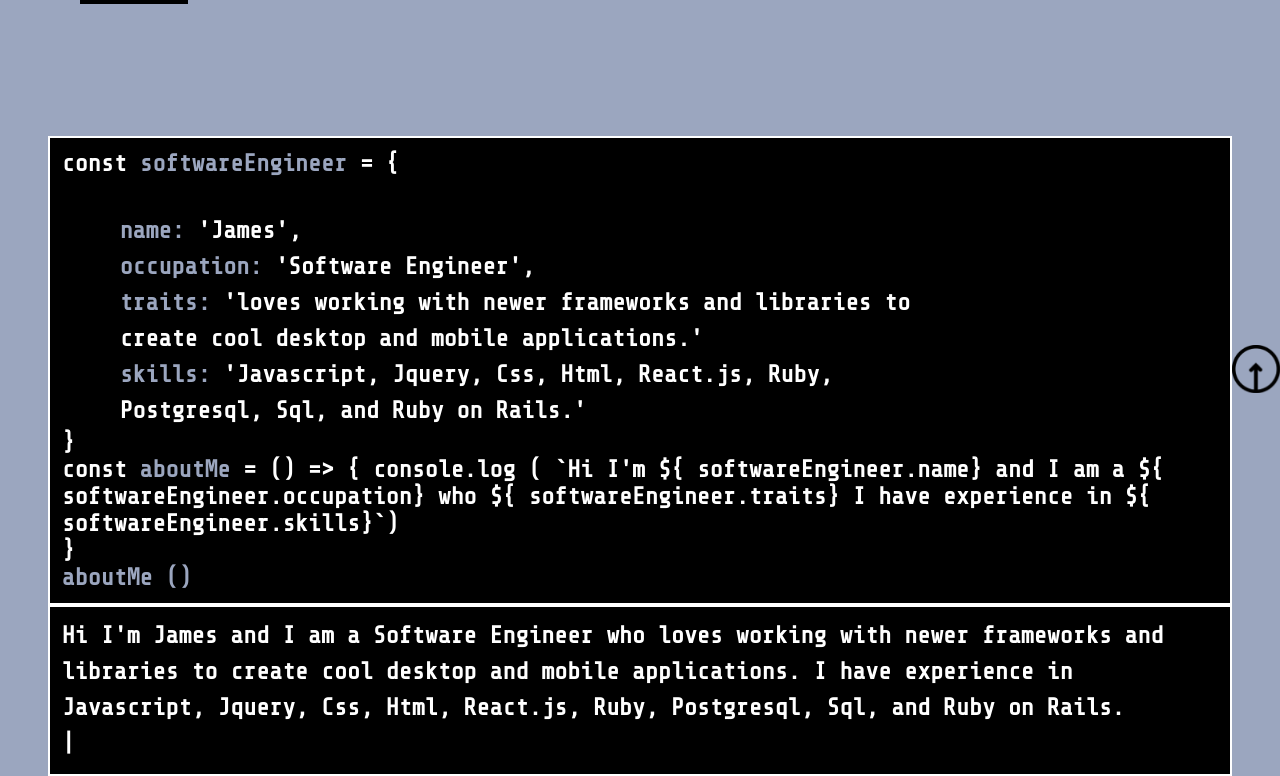
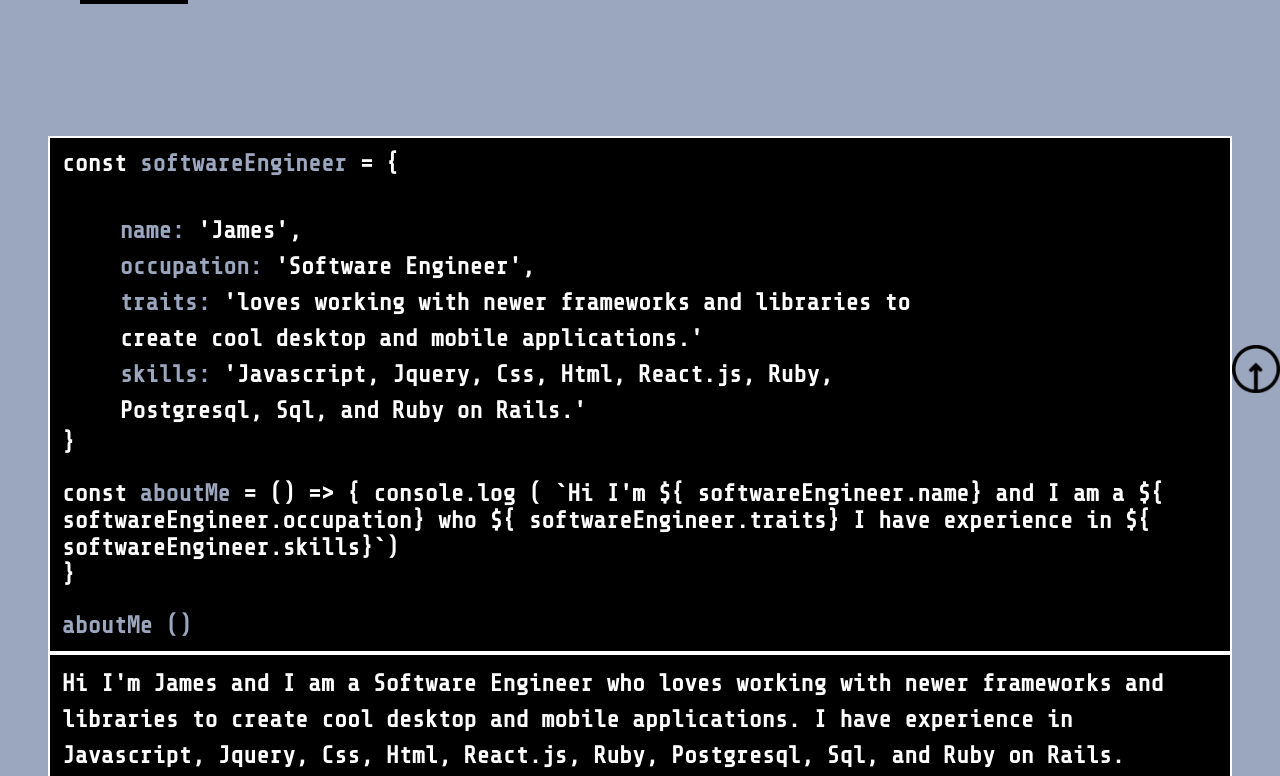
Before and after one commit to jimernest90/james-portfolio, a React (Create React App) app: page / in a window 1280 px wide. Shown: the part 407-1183 px from the top of the page. Built offline with nearby package versions, Linux system fonts and the light colour scheme.

Commit message:
troubleshooting

```diff
--- a/src/screens/About.jsx
+++ b/src/screens/About.jsx
@@ -19,8 +19,8 @@ const About = () =>{
                 </div>
                 &#125;
                 <div className='functionName'>
-                    const <b>aboutMe</b> &#61; 	&#40;&#41; &#61;&gt; &#123; console.log	&#40; &#96;Hi I'm &#36;&#123; softwareEngineer.name&#125; and I am a &#36;&#123; softwareEngineer.occupation&#125; who &#36;&#123; softwareEngineer.traits&#125; I have experience in &#36;&#123; softwareEngineer.skills&#125;&#96;&#41;
-                    <br/>&#125;
+                    <p>const <b>aboutMe</b> &#61; 	&#40;&#41; &#61;&gt; &#123; console.log	&#40; &#96;Hi I'm &#36;&#123; softwareEngineer.name&#125; and I am a &#36;&#123; softwareEngineer.occupation&#125; who &#36;&#123; softwareEngineer.traits&#125; I have experience in &#36;&#123; softwareEngineer.skills&#125;&#96;&#41;
+                    <br/>&#125; </p>
                 </div>
                 <div className='runFunction'>
                     <b>aboutMe	&#40;&#41;</b>
```
